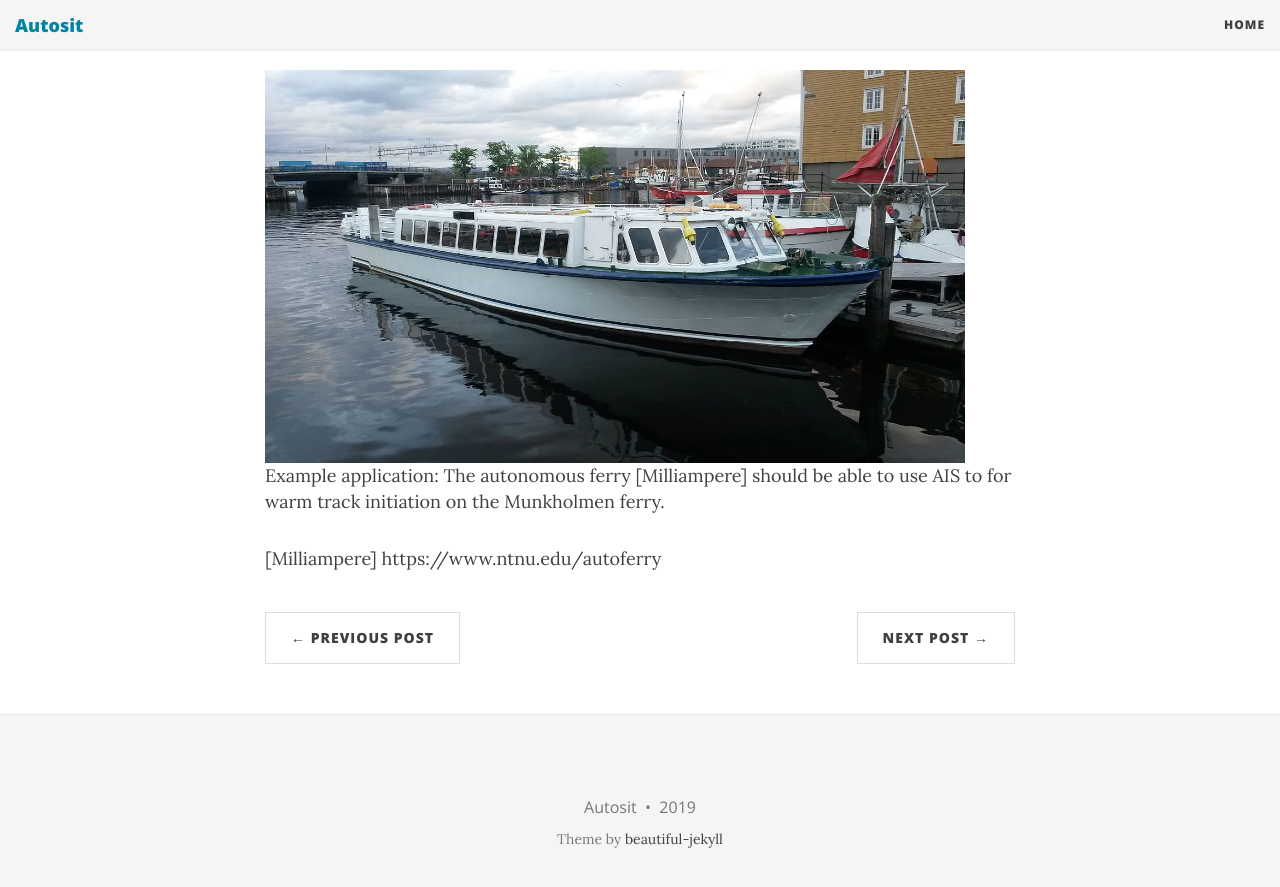
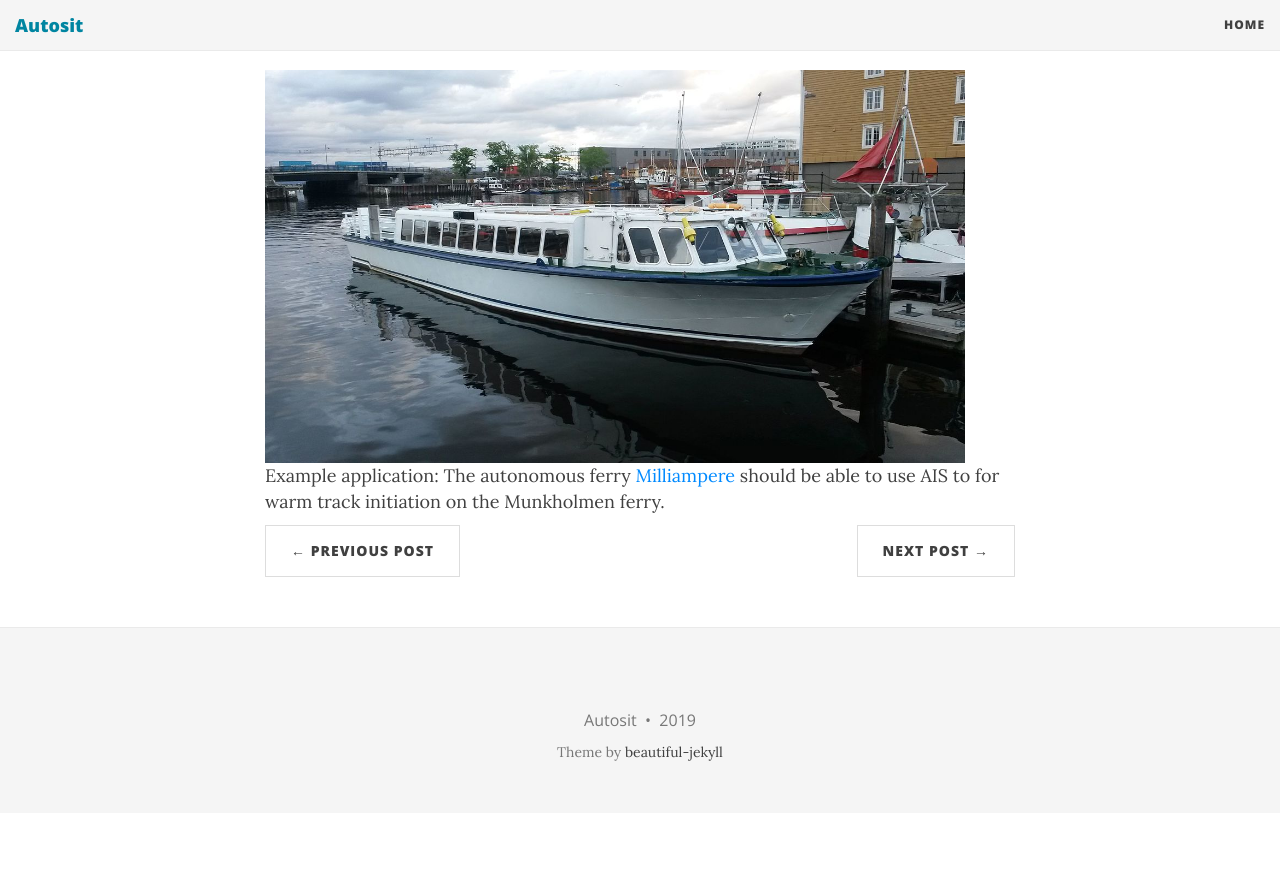
Before and after one commit to autosit/autosit.github.io, a Jekyll site: the page built from _posts/2019-04-24-pmbm_ais.md, in a window 1280 px wide and 900 px high, scrolled down 4173 px. Shown: the top 887 px of the window. Built offline with Jekyll 4.4.1, drawn with Linux system fonts in a browser that asks for light colours; nearby versions of some CDN libraries; after the commit the page ends 4986 px from its top, so only the background shows below that.

Commit message:
more on pmbm ais

```diff
--- a/_posts/2019-04-24-pmbm_ais.md
+++ b/_posts/2019-04-24-pmbm_ais.md
@@ -86,4 +86,4 @@ Supervisor: [Edmund Brekke].
 [Habtemariam2014]: https://www.sciencedirect.com/science/article/pii/S0165168414003636
 [Liland2017]: https://brage.bibsys.no/xmlui/bitstream/handle/11250/2452107/16477_FULLTEXT.pdf?sequence=1
 [Autosea]: https://www.ntnu.edu/autosea
-[Milliampere] https://www.ntnu.edu/autoferry
+[Milliampere]: https://www.ntnu.edu/autoferry
```
